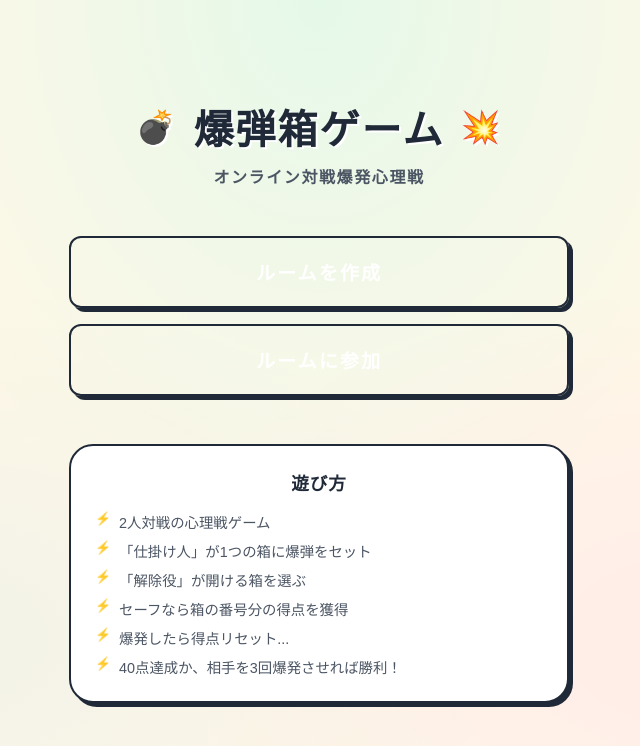
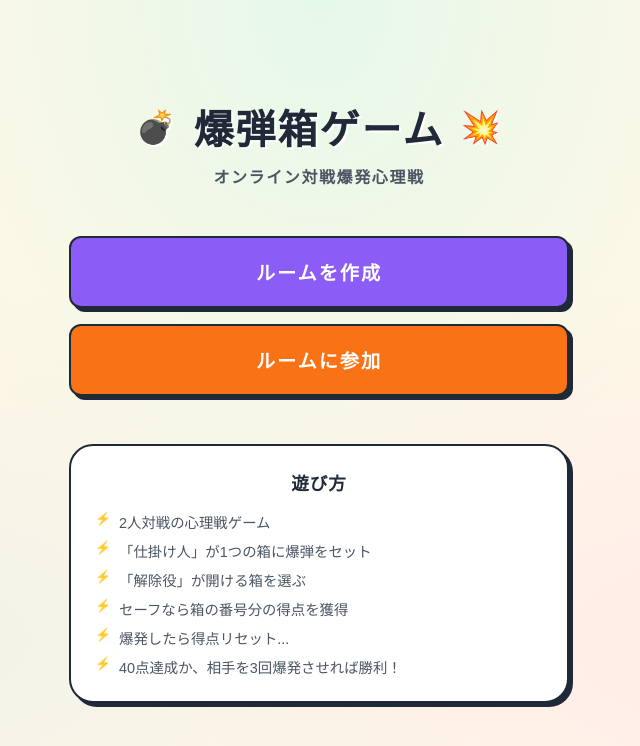
Before and after one commit to kusoget/bomb-box-game, a Next.js app: page /bomb-box-game/ in a window 1280 px wide. Shown: the top 746 px of the page, without its empty margins (321-961 px from the left). Built offline with nearby package versions, Linux system fonts and the light colour scheme.

Commit message:
Refactor: Fix invisible menu buttons by applying explicit color classes in page.tsx

```diff
--- a/src/app/page.module.css
+++ b/src/app/page.module.css
@@ -190,12 +190,24 @@
   transition: all var(--transition-fast);
 }
 
-.menuButton.primary {
+.menuButtonPrimary {
   background-color: var(--pop-purple);
+  color: #fff;
 }
 
-.menuButton.secondary {
+.menuButtonSecondary {
   background-color: var(--pop-orange);
+  color: #fff;
+}
+
+.menuButton:hover {
+  transform: translate(-2px, -2px);
+  box-shadow: 6px 6px 0 var(--text-primary);
+}
+
+.menuButton:active {
+  transform: translate(2px, 2px);
+  box-shadow: 2px 2px 0 var(--text-primary);
 }
 
 /* Since the JSX uses `btn-primary` class, we can just rely on that IF globals works,
--- a/src/app/page.tsx
+++ b/src/app/page.tsx
@@ -151,13 +151,13 @@ function HomeContent() {
         {mode === 'menu' && (
           <div className={styles.menu}>
             <button
-              className={`btn btn-primary ${styles.menuButton}`}
+              className={`btn ${styles.menuButton} ${styles.menuButtonPrimary}`}
               onClick={() => setMode('create')}
             >
               ルームを作成
             </button>
             <button
-              className={`btn btn-secondary ${styles.menuButton}`}
+              className={`btn ${styles.menuButton} ${styles.menuButtonSecondary}`}
               onClick={() => setMode('join')}
             >
               ルームに参加
```
